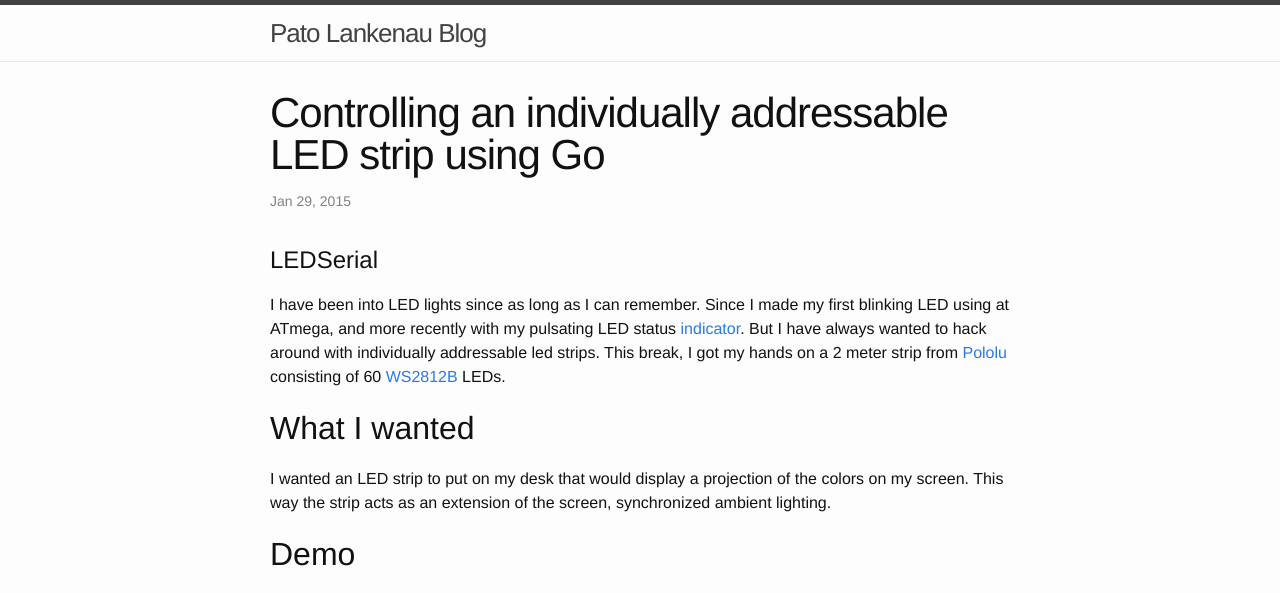
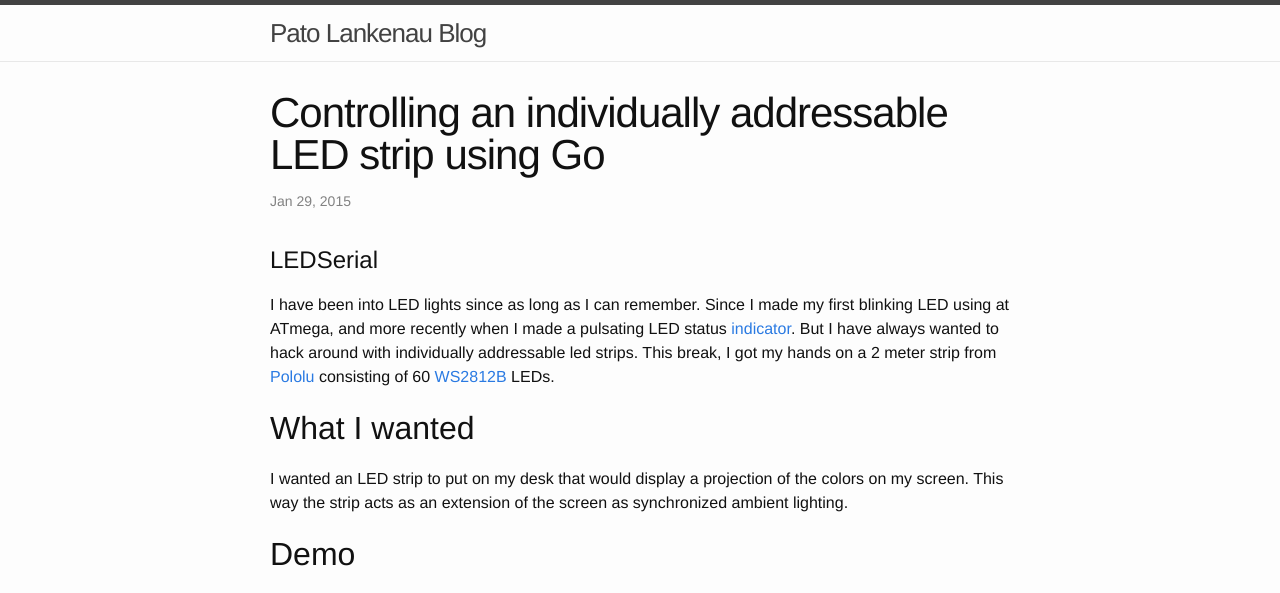
Before and after one commit to pato/plankenau, a Jekyll site: the page built from blog_jekyll/_posts/2015-01-29-ledstrip.md, in a window 1280 px wide and 1400 px high. Shown: the top 593 px of the window. Built offline with Jekyll 4.4.1, drawn with Linux system fonts in a browser that asks for light colours; some of the changed text lies outside the part shown; grey boxes are pictures that could not be loaded.

Commit message:
simple typos

```diff
--- a/blog_jekyll/_posts/2015-01-29-ledstrip.md
+++ b/blog_jekyll/_posts/2015-01-29-ledstrip.md
@@ -8,14 +8,14 @@ permalink: post/goled
 # LEDSerial
 
 I have been into LED lights since as long as I can remember. Since I made my first blinking LED using
-at ATmega, and more recently with my pulsating LED status [indicator](https://github.com/pato/LEDStatusIndicator).
+at ATmega, and more recently when I made a pulsating LED status [indicator](https://github.com/pato/LEDStatusIndicator).
 But I have always wanted to hack around with individually addressable led strips. This break, I got my hands on
 a 2 meter strip from [Pololu](https://www.pololu.com/product/2547) consisting of 60 [WS2812B](https://www.pololu.com/file/0J705/WS2812B_datasheet.pdf) LEDs.
 
 ## What I wanted
 
 I wanted an LED strip to put on my desk that would display a projection of the colors on my screen. This way the strip
-acts as an extension of the screen, synchronized ambient lighting.
+acts as an extension of the screen as synchronized ambient lighting.
 
 ## Demo
 
@@ -37,13 +37,13 @@ and supports three commands which are remotely called through a raw serial buffe
 
 `c` - 1 byte clear the internal representation of colors and flush it
 
-`s|r|g|b|i` - 5 byte command update a single led in the internal representation. r,g,b,i are 8bit values which
-represent the red, green, blue components of the color, and the led index in strip.
+`s|r|g|b|i` - 5 byte command to update a single led in the internal representation. r,g,b,i are 8bit values which
+represent the red, green, and blue components of the color, and the led index in strip.
 
 In uses the [PololuLedStrip](https://github.com/pololu/pololu-led-strip-arduino) library for communicating with the
 LED strip.
 
-The arduino software makes no guarantees about timing or integrity, it plainly read and executes.
+The arduino software makes no guarantees about timing or integrity, it plainly reads and executes.
 
 ### ledcomm
 
```
